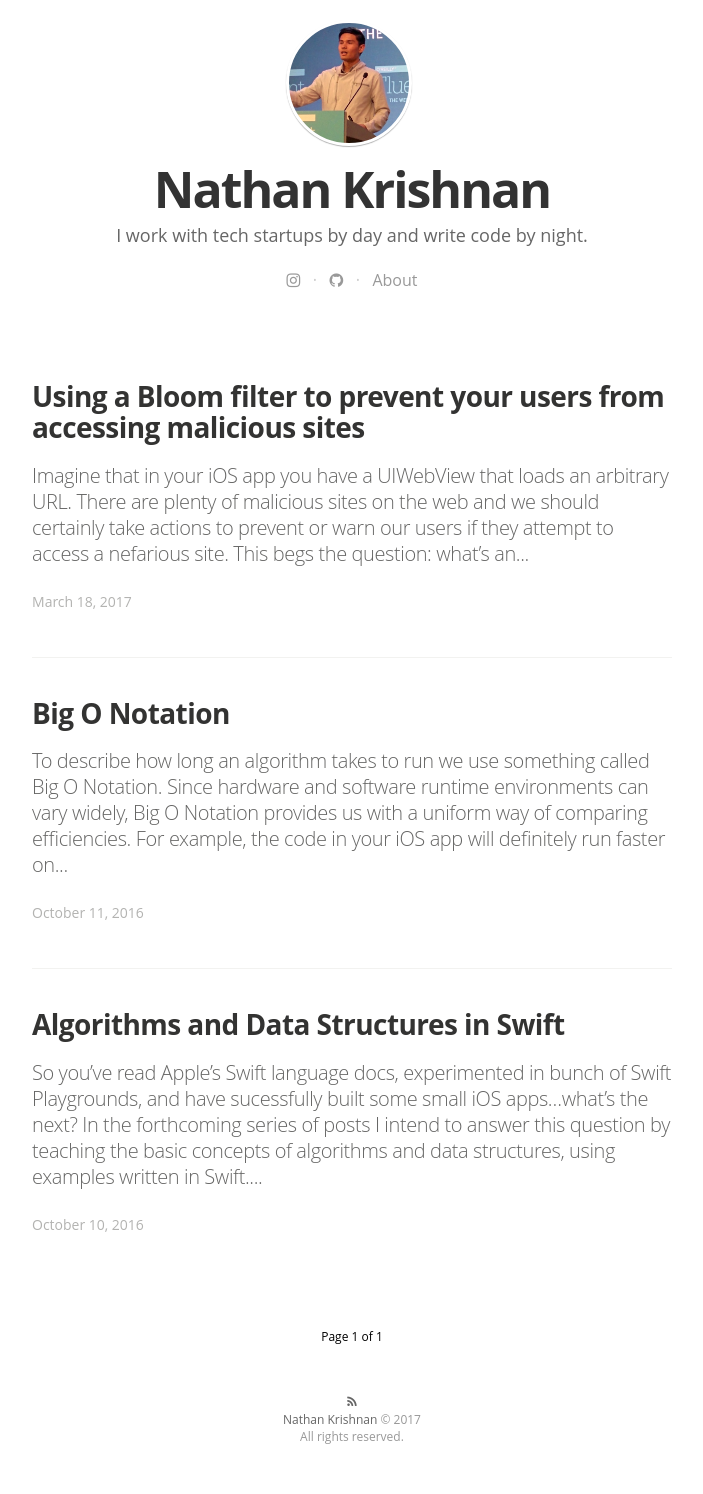
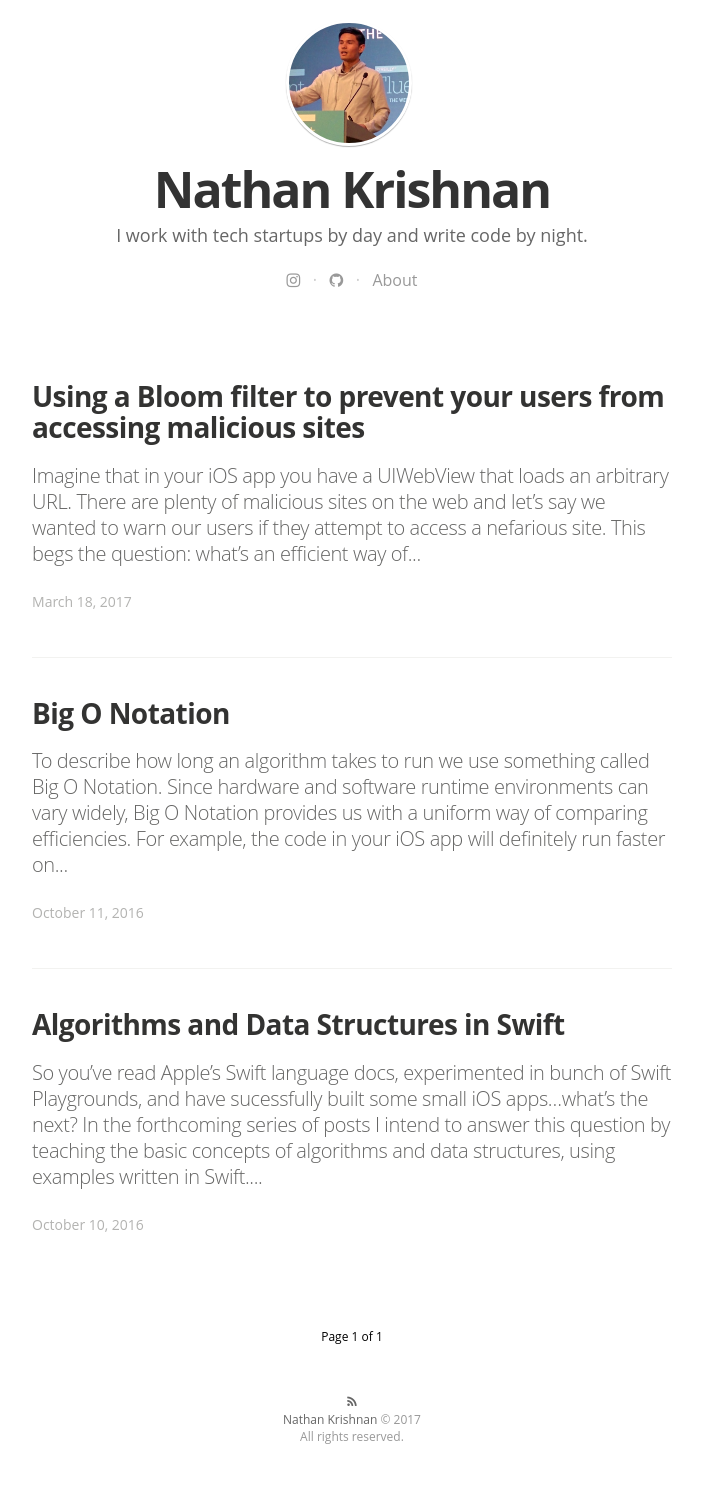
Before and after one commit to nathankrishnan/nathankrishnan.github.io, a Jekyll site: the page built from index.html, in a window 1280 px wide. Shown: the whole page, without its empty margins (288-991 px from the left). Built offline with Jekyll 4.4.1, drawn with Linux system fonts in a browser that asks for light colours; nearby versions of some CDN libraries; some web fonts are replaced; the list of posts is cut into pages by our own code.

Commit message:
Update 2017-03-18-bloomfilter.md

````diff
--- a/_posts/2017-03-18-bloomfilter.md
+++ b/_posts/2017-03-18-bloomfilter.md
@@ -6,7 +6,7 @@ image: https://static.pexels.com/photos/29781/pexels-photo-29781.jpg
 ---
 
 
-Imagine that in your iOS app you have a UIWebView that loads an arbitrary URL.  There are plenty of malicious sites on the web and we should certainly take actions to prevent or warn our users if they attempt to access a nefarious site.  This begs the question: what's an efficient way of checking if the domain in a URL is known to be a malicious site? Perhaps as a first pass at the problem, you would find a dossier of malicious domains, store the dossier in a set, and check to see if the domain in the arbitrary URL exists in the set.
+Imagine that in your iOS app you have a UIWebView that loads an arbitrary URL.  There are plenty of malicious sites on the web and let's say we wanted to warn our users if they attempt to access a nefarious site.  This begs the question: what's an efficient way of checking if the domain in a URL is known to be a malicious site? Perhaps as a first pass at the problem, you would find a dossier of malicious domains, store the dossier in a set, and check to see if the domain in the arbitrary URL exists in the set.
 
 ```swift
 var badDomains: Set<String> = ["badguys.com", "drevil.me", "virus.io"]
````
Also changed, not shown: other parts of _posts/2017-03-18-bloomfilter.md (+3 -1 lines).
